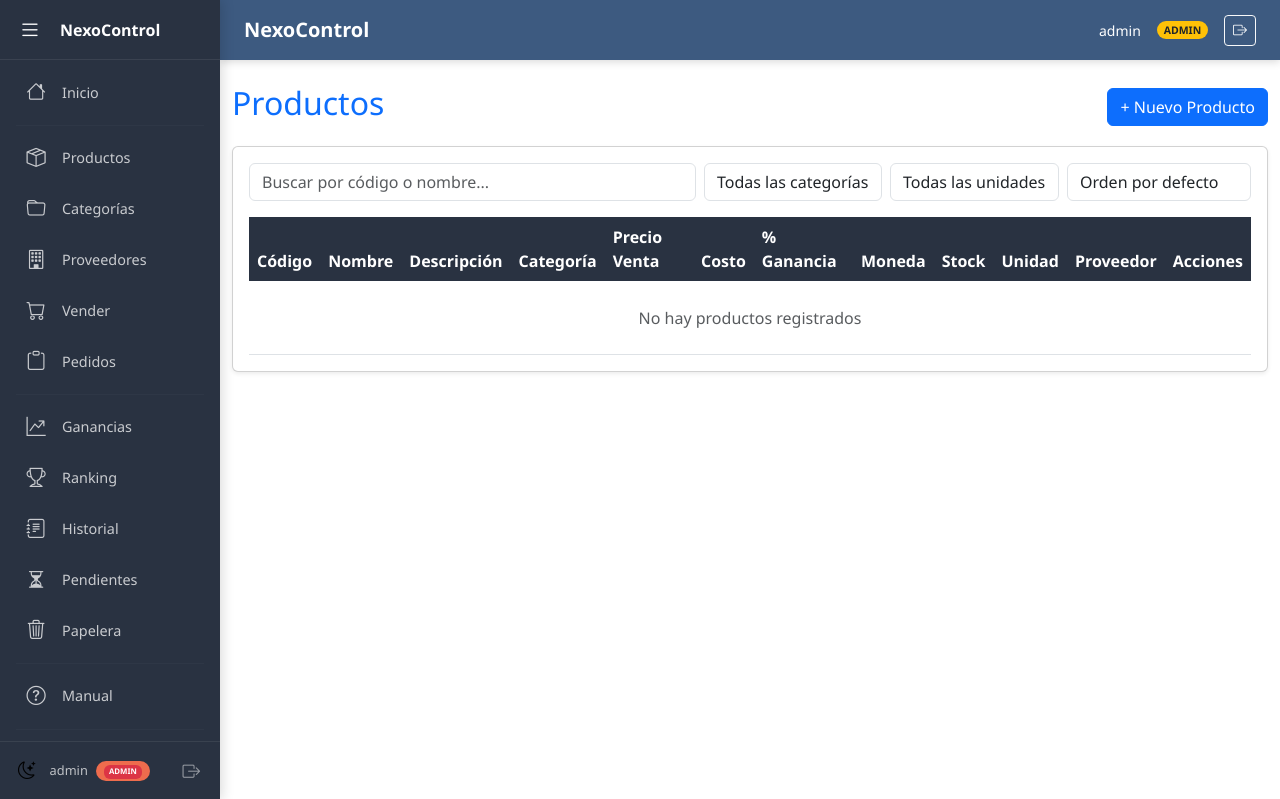
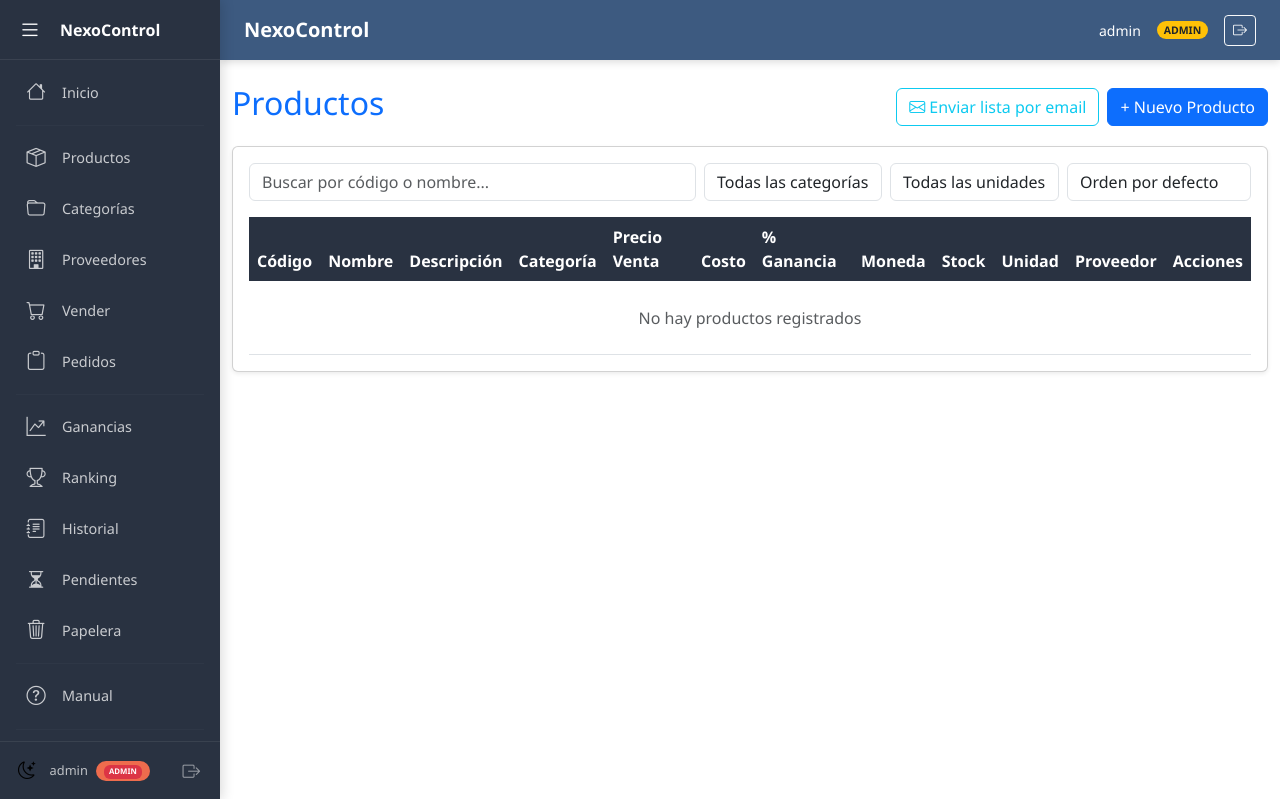
Before and after one commit to MrJackzzz/Punto-de-venta, a Flask app: page /products in a window 1280 px wide. Shown: the top 799 px of the page. Run offline with Flask 3, Linux system fonts and the light colour scheme; a user stored in the database is signed in; data comes from the database, SQL or seed files in the repository; data that the repository does not hold is empty; some libraries are stand-ins or nearby versions.

Commit message:
fix: rendimiento y mejoras - cache configs x request, indices DB, limites queries, envio lista productos x email

```diff
--- a/app.py
+++ b/app.py
@@ -77,6 +77,11 @@ def allowed_file(filename):
 
 
 def get_config(key, default=''):
+    try:
+        if hasattr(g, '_configs_cached') and key in g._configs_cached:
+            return g._configs_cached[key] or default
+    except RuntimeError:
+        pass
     c = Config.query.filter_by(key=key).first()
     return c.value if c and c.value else default
 
@@ -96,7 +101,10 @@ def get_instance_id():
 
 @app.context_processor
 def inject_globals():
-    logo = get_config('logo_filename', '')
+    if not hasattr(g, '_configs_cached'):
+        g._configs_cached = {c.key: c.value for c in Config.query.all()}
+    cfg = g._configs_cached
+    logo = cfg.get('logo_filename', '')
     from flask import url_for
     if logo and logo.startswith('data:'):
         logo_src = logo
@@ -104,16 +112,16 @@ def inject_globals():
         logo_src = url_for('static', filename=logo)
     else:
         logo_src = ''
-    fav = get_config('favicon_data', '')
+    fav = cfg.get('favicon_data', '')
     return {
-        'business_name': get_config('business_name', 'NexoControl'),
-        'local_name': get_config('local_name', ''),
-        'logo_url': get_config('logo_filename', ''),
+        'business_name': cfg.get('business_name', 'NexoControl'),
+        'local_name': cfg.get('local_name', ''),
+        'logo_url': cfg.get('logo_filename', ''),
         'logo_src': logo_src,
         'favicon_data': fav if fav and fav.startswith('data:') else '',
         'now': lambda: datetime.now(AR_TZ),
         'membership_warning': getattr(g, 'membership_warning', ''),
-        'configs': {c.key: c.value for c in Config.query.all()},
+        'configs': cfg,
     }
 
 _last_bg_check = 0
@@ -423,7 +431,7 @@ def products():
         flash('No tienes permiso para ver productos.', 'danger')
         return redirect(url_for('dashboard'))
     threshold = get_low_stock_threshold()
-    products_list = Product.query.order_by(Product.name).all()
+    products_list = Product.query.order_by(Product.name).limit(1000).all()
     suppliers = Supplier.query.order_by(Supplier.name).all()
     categories = Category.query.order_by(Category.name).all()
     unit_types = ['unit', 'kg', 'g', 'liter', 'ml', 'm', 'cm', 'dozen', 'pack']
@@ -1195,7 +1203,7 @@ def cash_close_page():
     total_refunds = sum(abs(s.total) for s in refunds_today)
     today_sales_qty = len(sales)
     last_close = CashClose.query.order_by(CashClose.closed_at.desc()).first()
-    all_closes = CashClose.query.order_by(CashClose.closed_at.desc()).all()
+    all_closes = CashClose.query.order_by(CashClose.closed_at.desc()).limit(200).all()
     return render_template('cash_close.html', cash_sales=cash_sales, card_sales=card_sales,
                            transfer_sales=transfer_sales, mp_sales=mp_sales,
                            total_sales=total_sales, total_refunds=total_refunds,
@@ -1612,6 +1620,28 @@ def api_send_ticket_email(id):
         return jsonify({'error': 'No se pudo enviar el email. Verificá la configuración SMTP en Admin > Config.'}), 500
 
 
+@app.route('/api/products/send-email', methods=['POST'])
+@login_required
+def api_send_products_email():
+    if not current_user.can_view_products():
+        return jsonify({'error': 'Permiso denegado'}), 403
+    data = request.get_json()
+    email = (data.get('email') or '').strip()
+    if not email:
+        return jsonify({'error': 'Email requerido'}), 400
+    products_list = Product.query.order_by(Product.name).all()
+    rows = ''.join(f'<tr><td>{p.code}</td><td>{p.name}</td><td>${p.price:,.2f}</td><td>{p.stock}</td></tr>'
+                    for p in products_list)
+    html = f'''<h3>Lista de Productos</h3>
+<table border="1" cellpadding="6" cellspacing="0" style="border-collapse:collapse;width:100%;font-family:sans-serif;">
+<thead style="background:#3d5a80;color:#fff;"><tr><th>Código</th><th>Nombre</th><th>Precio</th><th>Stock</th></tr></thead>
+<tbody>{rows}</tbody></table>
+<p style="color:#888;font-size:12px;margin-top:20px;">Enviado desde NexoControl</p>'''
+    if send_email(email, 'Lista de Productos', html):
+        return jsonify({'success': True, 'message': 'Lista enviada por email'})
+    return jsonify({'error': 'No se pudo enviar. Verificá la configuración SMTP en Config.'}), 500
+
+
 @app.route('/suppliers')
 @login_required
 def suppliers():
@@ -2482,9 +2512,9 @@ def purchase_orders():
         flash('Permiso denegado.', 'danger')
         return redirect(url_for('dashboard'))
     configs = {c.key: c.value for c in Config.query.all()}
-    orders = PurchaseOrder.query.order_by(PurchaseOrder.created_at.desc()).all()
+    orders = PurchaseOrder.query.order_by(PurchaseOrder.created_at.desc()).limit(200).all()
     suppliers = Supplier.query.order_by(Supplier.name).all()
-    products = Product.query.order_by(Product.name).all()
+    products = Product.query.order_by(Product.name).limit(1000).all()
     products_data = [{'id': p.id, 'code': p.code, 'name': p.name, 'cost': p.cost, 'unit_type': p.unit_type} for p in products]
     suppliers_data = [{'id': s.id, 'name': s.name, 'email': s.email} for s in suppliers]
     orders_data = []
@@ -3828,6 +3858,21 @@ def init_app():
                 logo_cfg.value = f'data:{_mime};base64,{_data}'
                 db.session.commit()
 
+        # Create missing indexes for performance
+        for idx_name, table, cols in [
+            ('ix_sale_created_at', 'sale', 'created_at'),
+            ('ix_sale_payment_status', 'sale', 'payment_status'),
+            ('ix_sale_item_sale_id', 'sale_item', 'sale_id'),
+            ('ix_sale_item_product_id', 'sale_item', 'product_id'),
+            ('ix_log_created_at', 'movement_log', 'created_at'),
+            ('ix_product_stock', 'product', 'stock'),
+        ]:
+            try:
+                db.session.execute(db.text(f'CREATE INDEX IF NOT EXISTS {idx_name} ON {table} ({cols})'))
+                db.session.commit()
+            except Exception:
+                db.session.rollback()
+
         if not User.query.filter_by(username='admin').first():
             admin = User(username='admin', role='admin', active=True)
             admin.set_password('admin123')
--- a/templates/products.html
+++ b/templates/products.html
@@ -3,7 +3,10 @@
 {% block content %}
 <div class="d-flex justify-content-between align-items-center mb-3">
     <h2 class="text-primary">Productos</h2>
-    <button class="btn btn-primary" onclick="openAddProductModal()">+ Nuevo Producto</button>
+    <div class="d-flex gap-2">
+        <button class="btn btn-outline-info" onclick="openModal('sendProductsModal')"><i class="bi bi-envelope"></i> Enviar lista por email</button>
+        <button class="btn btn-primary" onclick="openAddProductModal()">+ Nuevo Producto</button>
+    </div>
 </div>
 
 <div class="card shadow-sm">
@@ -328,8 +331,8 @@ function filterProducts() {
     if (sort === 'stock_asc') {
         const visible = rows.filter(r => r.style.display !== 'none');
         visible.sort((a, b) => {
-            const aVal = parseFloat(a.cells[6].textContent.replace(/[^0-9.,]/g, '').replace(',', '')) || 0;
-            const bVal = parseFloat(b.cells[6].textContent.replace(/[^0-9.,]/g, '').replace(',', '')) || 0;
+            const aVal = parseFloat(a.cells[8].textContent.replace(/[^0-9.,]/g, '').replace(',', '')) || 0;
+            const bVal = parseFloat(b.cells[8].textContent.replace(/[^0-9.,]/g, '').replace(',', '')) || 0;
             return aVal - bVal;
         });
         visible.forEach(r => tbody.appendChild(r));
@@ -362,4 +365,57 @@ function startScanner() {
 
 document.addEventListener('DOMContentLoaded', saveOriginalOrder);
 </script>
+
+<div class="modal fade" id="sendProductsModal" tabindex="-1">
+    <div class="modal-dialog">
+        <div class="modal-content">
+            <div class="modal-header">
+                <h5 class="modal-title"><i class="bi bi-envelope"></i> Enviar lista de productos</h5>
+                <button type="button" class="btn-close" onclick="closeModal('sendProductsModal')"></button>
+            </div>
+            <div class="modal-body">
+                <p class="text-muted small">Se enviará un listado completo de todos los productos al siguiente email:</p>
+                <div class="mb-3">
+                    <label class="form-label">Email del cliente</label>
+                    <input type="email" id="sendProductsEmail" class="form-control" placeholder="cliente@ejemplo.com">
+                </div>
+                <div id="sendProductsMsg"></div>
+            </div>
+            <div class="modal-footer">
+                <button class="btn btn-secondary" onclick="closeModal('sendProductsModal')">Cancelar</button>
+                <button class="btn btn-primary" id="sendProductsBtn" onclick="sendProductList()"><i class="bi bi-send"></i> Enviar</button>
+            </div>
+        </div>
+    </div>
+</div>
+
+<script>
+function sendProductList() {
+    const email = document.getElementById('sendProductsEmail').value.trim();
+    const msg = document.getElementById('sendProductsMsg');
+    const btn = document.getElementById('sendProductsBtn');
+    if (!email) { msg.innerHTML = '<span class="text-danger">Ingresá un email</span>'; return; }
+    btn.disabled = true; btn.innerHTML = '<i class="bi bi-hourglass"></i> Enviando...';
+    msg.innerHTML = '';
+    fetch('/api/products/send-email', {
+        method: 'POST',
+        headers: {'Content-Type': 'application/json'},
+        body: JSON.stringify({email: email})
+    })
+    .then(r => r.json())
+    .then(data => {
+        if (data.success) {
+            msg.innerHTML = '<span class="text-success"><i class="bi bi-check-circle"></i> Lista enviada</span>';
+            setTimeout(function() { closeModal('sendProductsModal'); btn.disabled = false; btn.innerHTML = '<i class="bi bi-send"></i> Enviar'; }, 1500);
+        } else {
+            msg.innerHTML = '<span class="text-danger">' + (data.error || 'Error') + '</span>';
+            btn.disabled = false; btn.innerHTML = '<i class="bi bi-send"></i> Enviar';
+        }
+    })
+    .catch(function() {
+        msg.innerHTML = '<span class="text-danger">Error de conexión</span>';
+        btn.disabled = false; btn.innerHTML = '<i class="bi bi-send"></i> Enviar';
+    });
+}
+</script>
 {% endblock %}
```
